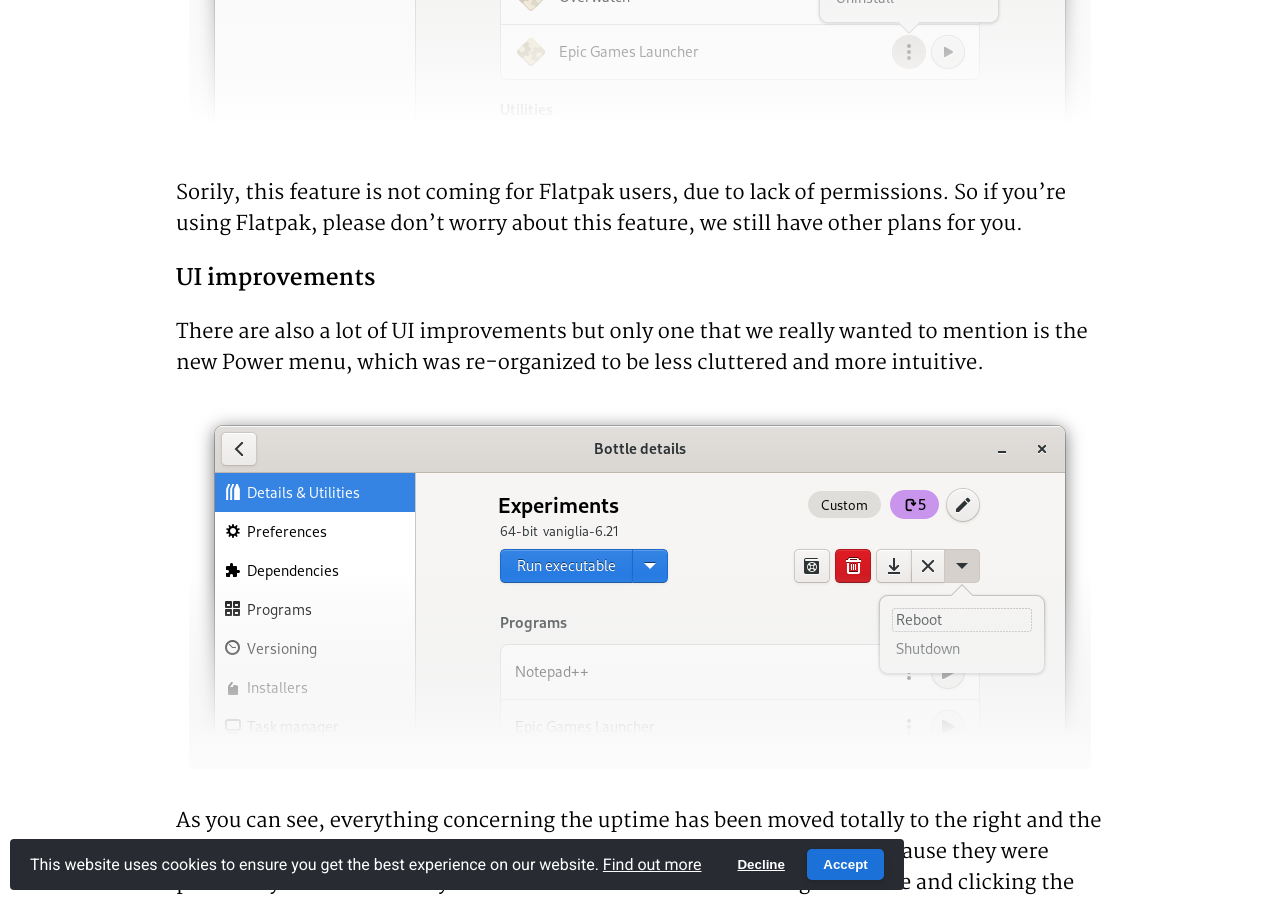
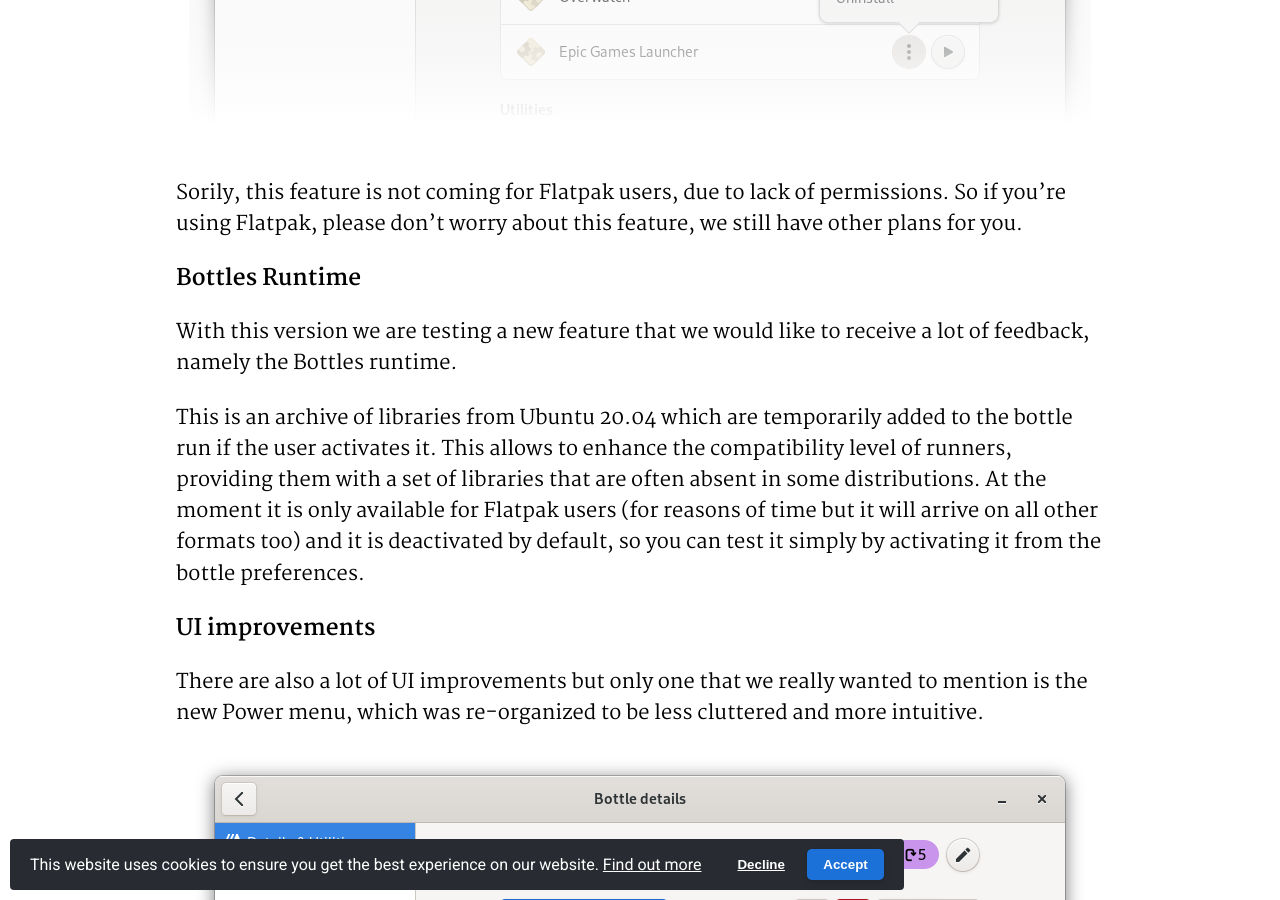
Before and after one commit to bottlesdevs/website, a Jekyll site: the page built from _posts/2021-12-14-release-2021.12.14.md, in a window 1280 px wide and 900 px high, scrolled down 4185 px. Built offline with Jekyll 4.4.1, drawn with Linux system fonts in a browser that asks for light colours; nearby versions of some CDN libraries; comment, search, counter and statistics services are not loaded.

Commit message:
update release day

```diff
--- a/_posts/2021-12-14-release-2021.12.14.md
+++ b/_posts/2021-12-14-release-2021.12.14.md
@@ -83,6 +83,18 @@
 permissions. So if you're using Flatpak, please don't worry about this
 feature, we still have other plans for you.
 
+### Bottles Runtime
+With this version we are testing a new feature that we would like to receive
+a lot of feedback, namely the Bottles runtime.
+
+This is an archive of libraries from Ubuntu 20.04 which are temporarily added
+to the bottle run if the user activates it. This allows to enhance the
+compatibility level of runners, providing them with a set of libraries that
+are often absent in some distributions. At the moment it is only available
+for Flatpak users (for reasons of time but it will arrive on all other
+formats too) and it is deactivated by default, so you can test it simply
+by activating it from the bottle preferences.
+
 ### UI improvements
 There are also a lot of UI improvements but only one that we really
 wanted to mention is the new Power menu, which was re-organized to be less
```
